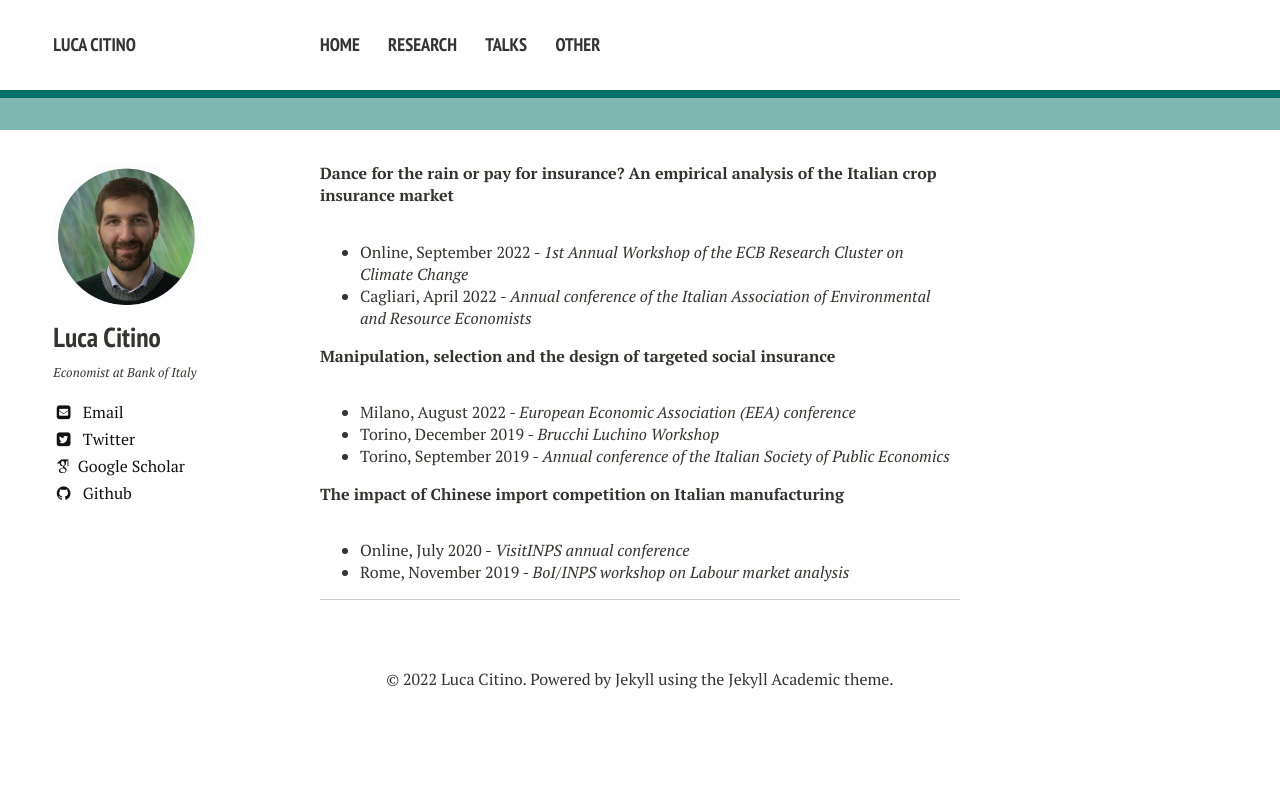
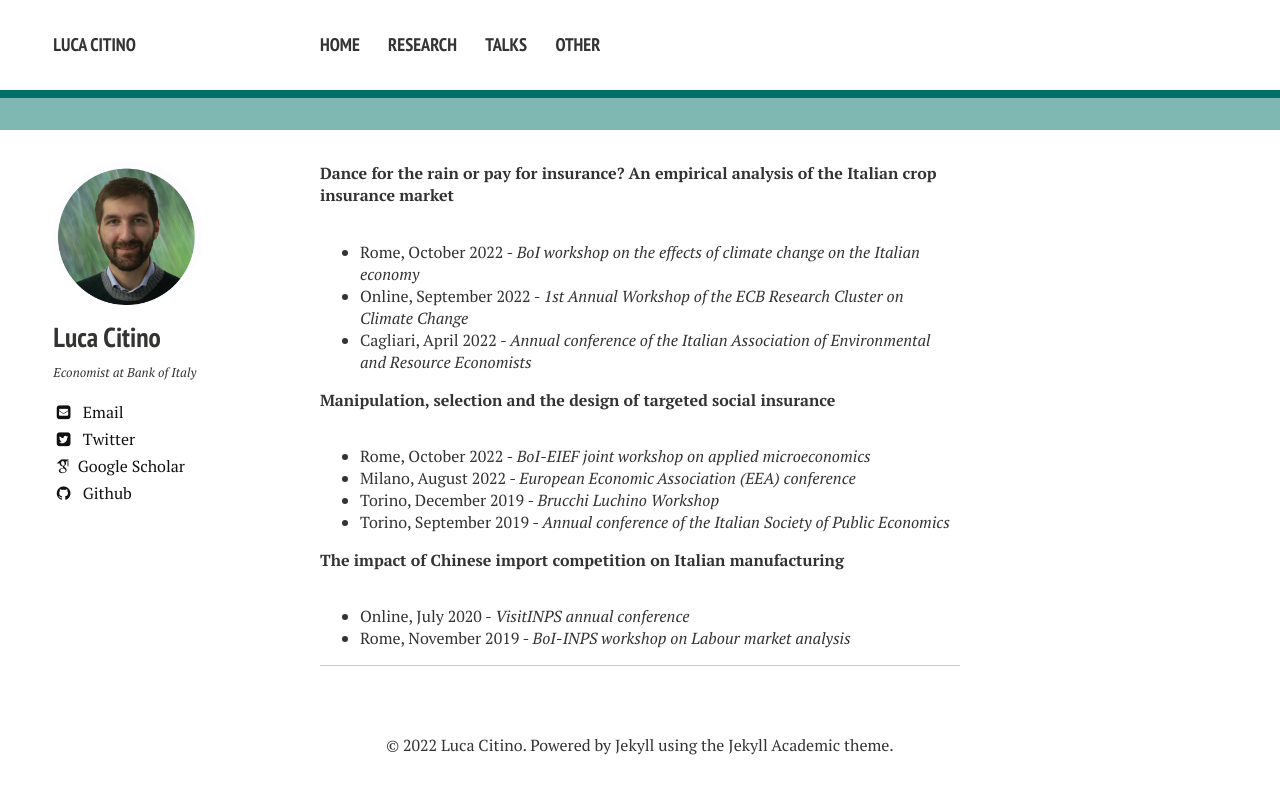
Before and after one commit to luca-citino/luca-citino.github.io, a Jekyll site: the page built from talks.md, in a window 1280 px wide. Shown: the top 794 px of the page. Built offline with Jekyll 4.4.1, drawn with Linux system fonts in a browser that asks for light colours; nearby versions of some CDN libraries; some web fonts are replaced.

Commit message:
Update talks.md

```diff
--- a/talks.md
+++ b/talks.md
@@ -4,11 +4,13 @@ layout: page
 
 **Dance for the rain or pay for insurance? An empirical analysis of the Italian crop insurance market**
 
+- Rome, October 2022 - *BoI workshop on the effects of climate change on the Italian economy*
 - Online, September 2022 - *1st Annual Workshop of the ECB Research Cluster on Climate Change*
 - Cagliari, April 2022 - *Annual conference of the Italian Association of Environmental and Resource Economists*
 
 **Manipulation, selection and the design of targeted social insurance**
 
+- Rome, October 2022 - *BoI-EIEF joint workshop on applied microeconomics*
 - Milano, August 2022 - *European Economic Association (EEA) conference*
 - Torino, December 2019 - *Brucchi Luchino Workshop*
 - Torino, September 2019 - *Annual conference of the Italian Society of Public Economics*
@@ -16,4 +18,4 @@ layout: page
 **The impact of Chinese import competition on Italian manufacturing**
 
 - Online, July 2020 - *VisitINPS annual conference*
-- Rome, November 2019 - *BoI/INPS workshop on Labour market analysis*
+- Rome, November 2019 - *BoI-INPS workshop on Labour market analysis*
```
